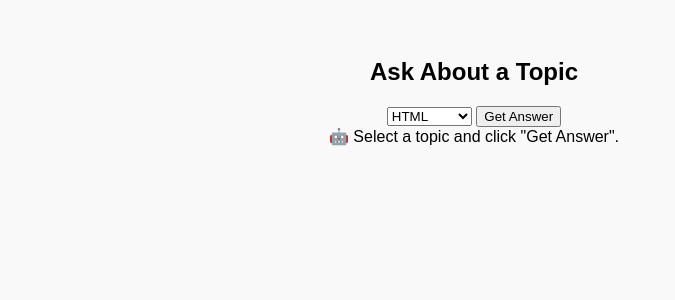
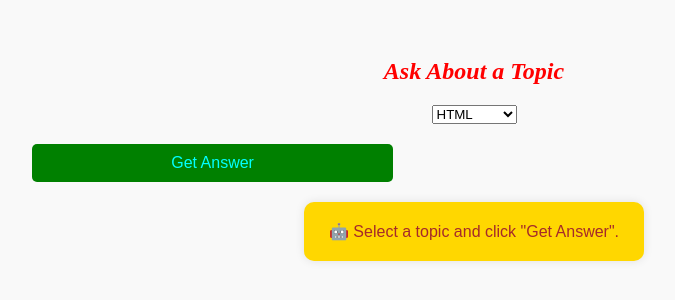
Before and after one commit to adnan20022/Chatbot-with-Google-API, a plain HTML site: page index.html in a window 1280 px wide. Shown: the whole page, without its empty margins (166-841 px from the left). Drawn offline with Linux system fonts and the light colour scheme.

Commit message:
styled chatbot

```diff
--- a/index.html
+++ b/index.html
@@ -10,40 +10,40 @@
       padding: 30px;
       text-align: center;
     }
-    #chatbox {
-      max-width: 600px;
+    h2{
+      color: red;
+      font-family: serif;
+      font-style: italic;
+    }
+    #responseBox {
+      max-width: 300px;
       margin: auto;
-      background: #fff;
+      background-color: gold;
+      color: brown;
       padding: 20px;
       border-radius: 10px;
       box-shadow: 0 0 10px rgba(0,0,0,0.1);
     }
-    .btn {
+    button {
       display: block;
-      width: 100%;
+      width: 30%;
       padding: 10px;
-      margin: 8px 0;
-      background: #2196f3;
-      color: #fff;
+      margin-left: 10rem;
+      margin-bottom: 20px;
+      margin-top: 20px;
+      background: green;
+      color: aqua;
       border: none;
       border-radius: 5px;
       font-size: 16px;
-      cursor: pointer;
-    }
-    .btn:hover {
-      background: #1976d2;
-    }
-    .response {
-      margin-top: 20px;
-      font-size: 18px;
-      color: #333;
+
     }
   </style>
 </head>
 <body>
 
   <h2>Ask About a Topic</h2>
-  <select id="topicSelect">
+ <select id="topicSelect">
     <option value="html">HTML</option>
     <option value="css">CSS</option>
     <option value="js">JavaScript</option>
```
